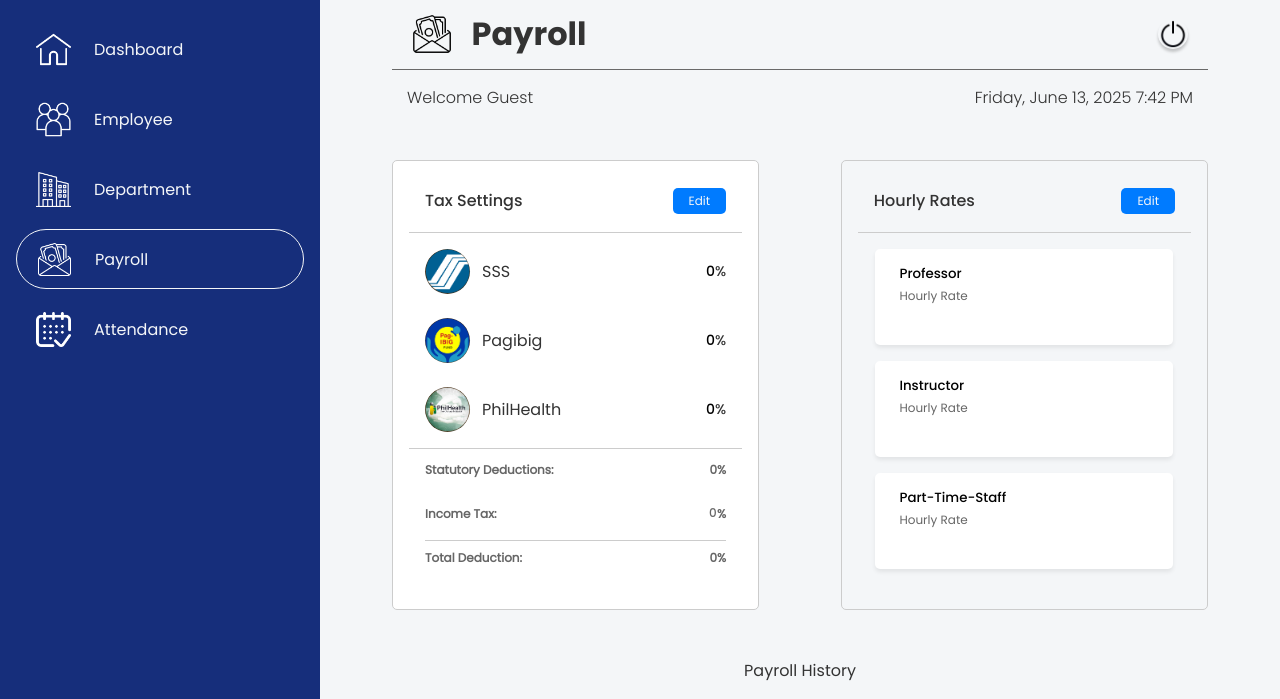
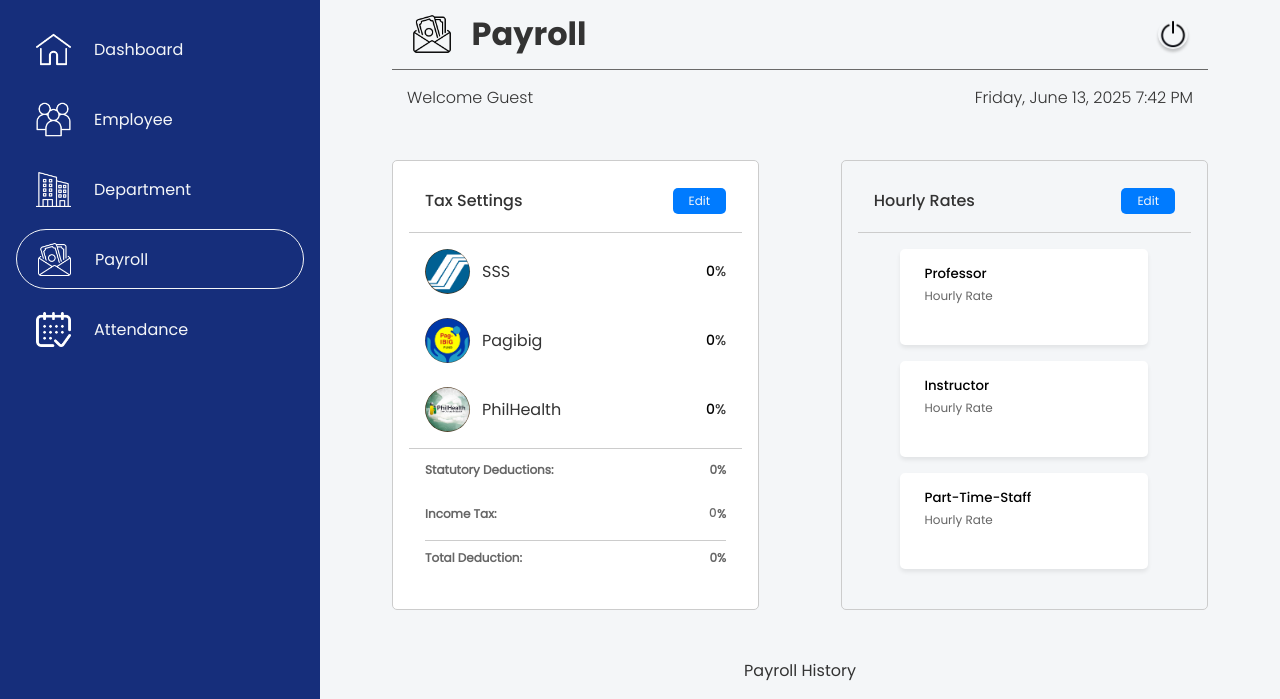
Before and after one commit to Jahmiebelle/Accounting-Management-System, a PHP site: page /Dashboard/admin/admin_payroll.php in a window 1280 px wide. Shown: the part 81-780 px from the top of the page. Run offline with PHP 8.4, Linux system fonts and the light colour scheme; data comes from the database, SQL or seed files in the repository; data that the repository does not hold is empty; some libraries are stand-ins or nearby versions.

Commit message:
update admin_payroll.css

```diff
--- a/AccountingSys/Styles/admin_payroll.css
+++ b/AccountingSys/Styles/admin_payroll.css
@@ -852,7 +852,7 @@ h4 {
   display: flex;
   height: 5rem;
   width: 10rem;
-  min-width: 75%;
+  min-width: 60%;
   border-radius: 5px;
   background-color: #ffffff;
   padding: 0.5rem 1.5rem;
```
